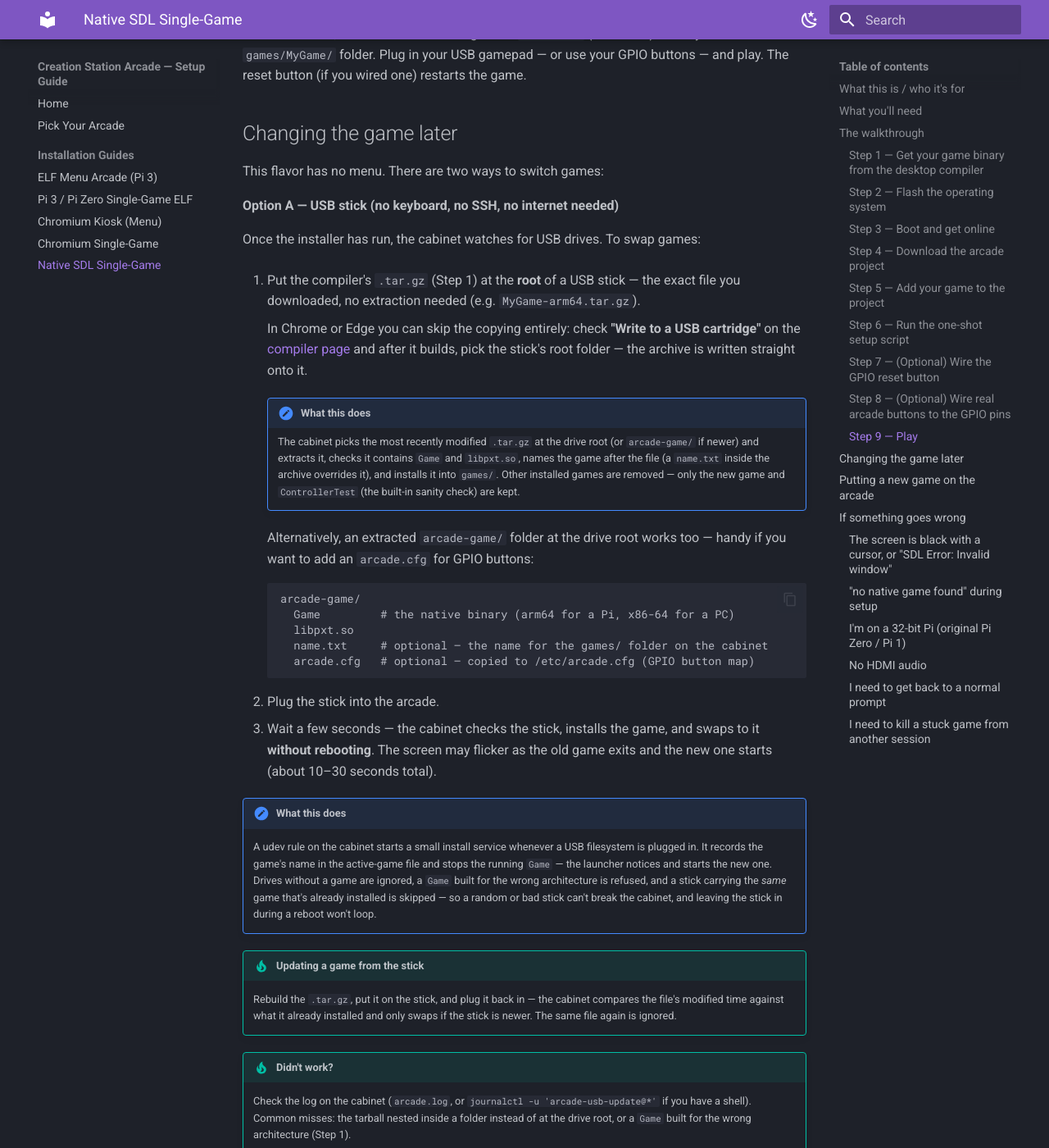
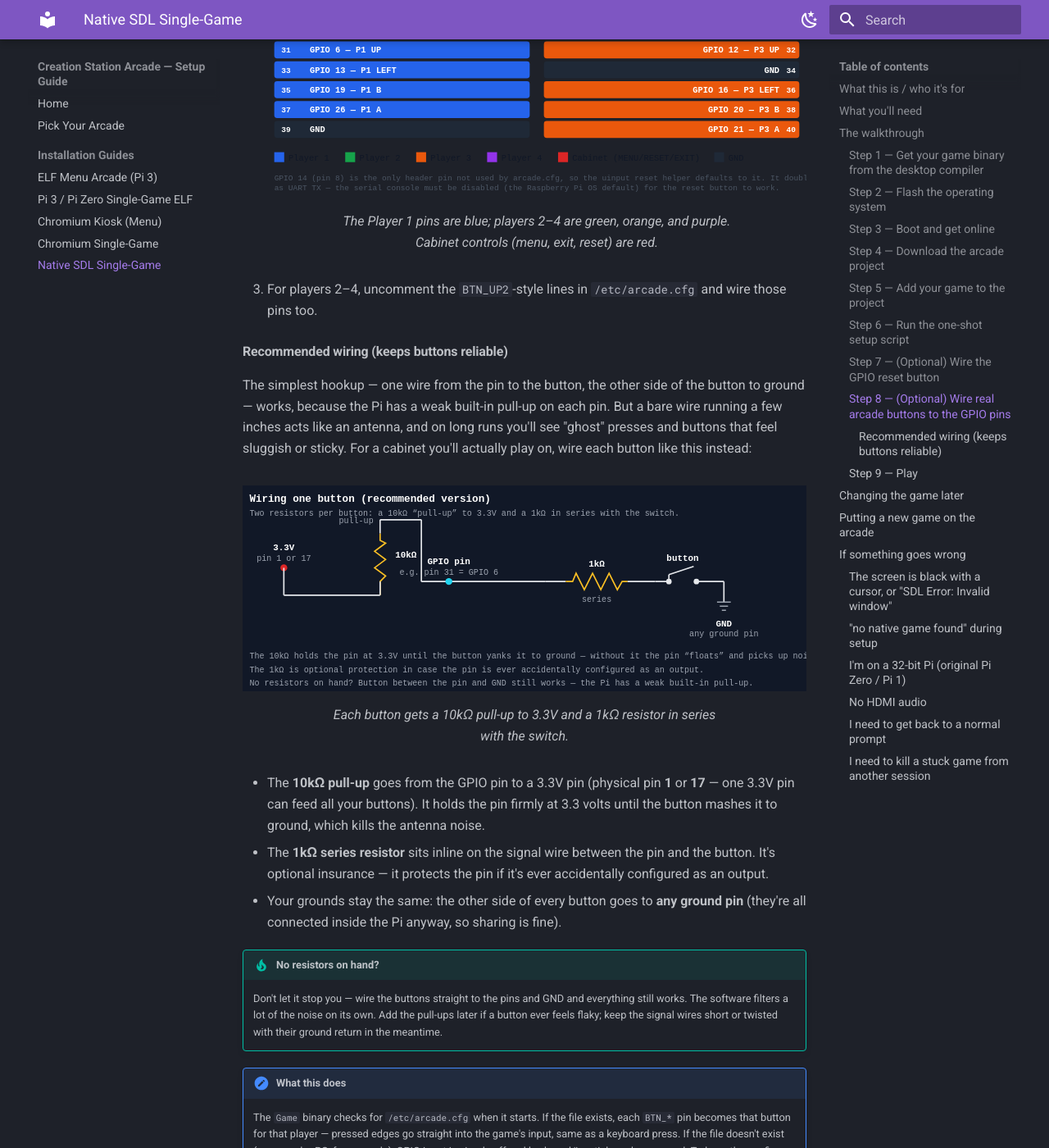
Before and after one commit to Kikketer/CreationStationArcade, an MkDocs documentation site: the page built from docs/single-native-arcade.md, in a window 1280 px wide and 1400 px high, scrolled down 5838 px. Shown: the whole window at 82% size. Built offline with MkDocs 1.6.1 and Material for MkDocs 9.7.7, drawn with Linux system fonts in a browser that asks for light colours; some of the changed text lies outside the part shown.

Commit message:
Add GPIO pinout + recommended button wiring to the native docs
Step 8 now embeds the full 40-pin button map and a one-button wiring diagram with the 10k pull-up and 1k series resistor. Also corrected the Step 7 reset button to GPIO 14 / physical pin 8 to match the actual helper default.

````diff
--- a/docs/single-native-arcade.md
+++ b/docs/single-native-arcade.md
@@ -138,12 +138,12 @@ This flavor supports a dedicated cabinet reset button. When you press it, it tri
 
 **Wiring (Raspberry Pi only):**
 
-- Connect one side of a momentary normally-open push button to **GPIO 27** (physical pin **13**).
-- Connect the other side to **GND** (physical pin **14**, right next to pin 13).
+- Connect one side of a momentary normally-open push button to **GPIO 14** (physical pin **8**).
+- Connect the other side to **GND** (physical pin **6**, two pins away from pin 8).
 
 ```
-Pin 13  GPIO 27  -> one switch wire
-Pin 14  GND      -> other switch wire
+Pin 8  GPIO 14  -> one switch wire
+Pin 6  GND      -> other switch wire
 ```
 
 Because the button pulls the pin to ground, the launcher runs the reset helper in "active-low" mode by default. To use a different GPIO pin, set `GPIO_RESET_PIN` before rebooting. To use an active-high (3.3 V) button instead, set `GPIO_RESET_ACTIVE_HIGH=1`.
@@ -164,9 +164,30 @@ If you're building a cabinet with real buttons and joysticks wired straight to t
     !!! note "What this does"
         Copies `install/arcade.cfg` to `/etc/arcade.cfg` — the file the `Game` binary reads at startup to learn which GPIO pin is which button. Any existing `/etc/arcade.cfg` is backed up first.
 
-2. Wire your buttons to the pins listed in `/etc/arcade.cfg` — one wire of each button to the GPIO pin, the other to GND. The default map covers Player 1 plus menu/reset/exit, and matches the pin layout used by the ELF arcade flavors (so the same cabinet wiring works on both).
+2. Wire your buttons to the pins listed in `/etc/arcade.cfg` — one wire of each button to the GPIO pin, the other to GND. The default map covers Player 1 plus menu/reset/exit, and matches the pin layout used by the ELF arcade flavors (so the same cabinet wiring works on both). Here's the full 40-pin map — the numbers on each row are the **physical pin numbers** on the header, not GPIO numbers:
+
+    <figure markdown>
+      ![Raspberry Pi 40-pin GPIO header — arcade button wiring](gpio-pinout.svg)
+      <figcaption>The Player 1 pins are blue; players 2–4 are green, orange, and purple. Cabinet controls (menu, exit, reset) are red.</figcaption>
+    </figure>
 
 3. For players 2–4, uncomment the `BTN_UP2`-style lines in `/etc/arcade.cfg` and wire those pins too.
+
+#### Recommended wiring (keeps buttons reliable)
+
+The simplest hookup — one wire from the pin to the button, the other side of the button to ground — works, because the Pi has a weak built-in pull-up on each pin. But a bare wire running a few inches acts like an antenna, and on long runs you'll see "ghost" presses and buttons that feel sluggish or sticky. For a cabinet you'll actually play on, wire each button like this instead:
+
+<figure markdown>
+  ![Recommended button wiring: a 10k pull-up resistor to 3.3V plus a 1k series resistor](gpio-button-wiring.svg)
+  <figcaption>Each button gets a 10k&#8486; pull-up to 3.3V and a 1k&#8486; resistor in series with the switch.</figcaption>
+</figure>
+
+- The **10k&#8486; pull-up** goes from the GPIO pin to a 3.3V pin (physical pin **1** or **17** — one 3.3V pin can feed all your buttons). It holds the pin firmly at 3.3 volts until the button mashes it to ground, which kills the antenna noise.
+- The **1k&#8486; series resistor** sits inline on the signal wire between the pin and the button. It's optional insurance — it protects the pin if it's ever accidentally configured as an output.
+- Your grounds stay the same: the other side of every button goes to **any ground pin** (they're all connected inside the Pi anyway, so sharing is fine).
+
+!!! tip "No resistors on hand?"
+    Don't let it stop you — wire the buttons straight to the pins and GND and everything still works. The software filters a lot of the noise on its own. Add the pull-ups later if a button ever feels flaky; keep the signal wires short or twisted with their ground return in the meantime.
 
 !!! note "What this does"
     The `Game` binary checks for `/etc/arcade.cfg` when it starts. If the file exists, each `BTN_*` pin becomes that button for that player — pressed edges go straight into the game's input, same as a keyboard press. If the file doesn't exist (on a regular PC, for example), GPIO input is simply off and keyboard/joystick work as normal. To keep the config somewhere else, set `ARCADE_GPIO_CFG` to a different path.
````
Also changed, not shown: docs/gpio-button-wiring.svg (added), docs/gpio-pinout.svg (added).
